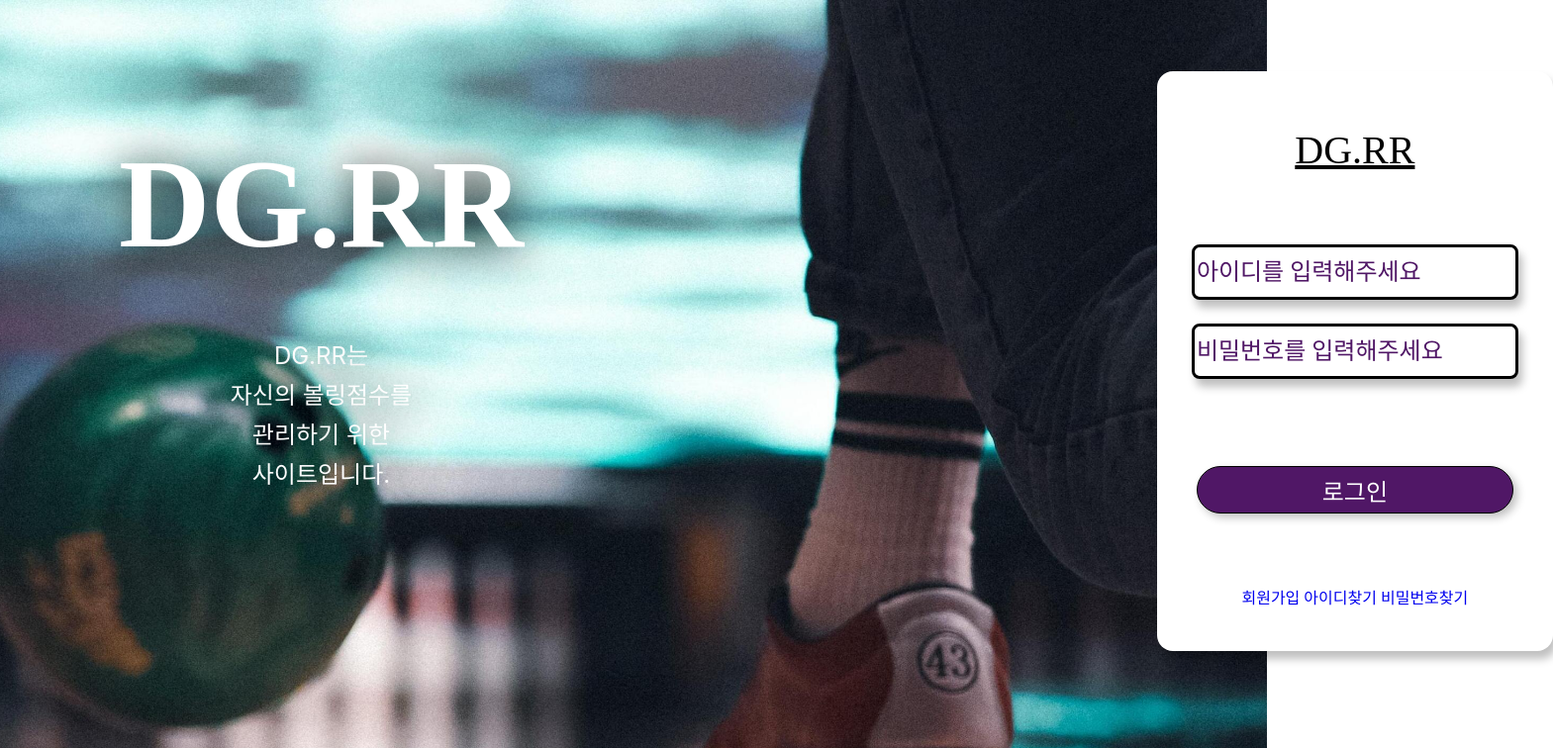
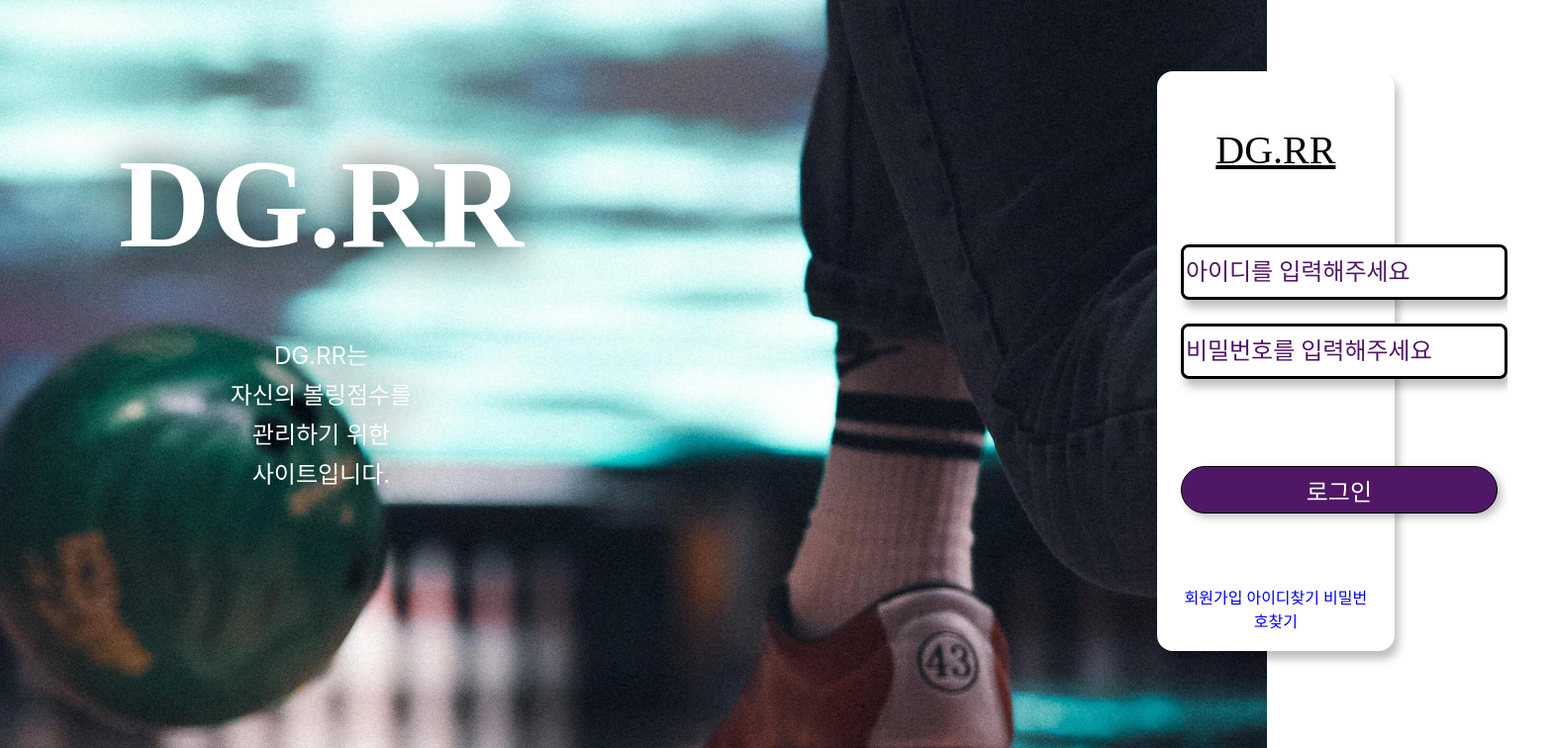
Before and after one commit to Vailish/DGRR, a React (Create React App) app in the folder DGRR/frontend/DGRR-App/: page / in a window 1280 px wide. Shown: the top 756 px of the page at 99% size, 1569 px wide, since content can reach past the window. Built offline with nearby package versions, Linux system fonts and the light colour scheme; a web font is replaced by a local one.

Commit message:
Design : Update LoginComponent

```diff
--- a/DGRR/frontend/DGRR-App/src/scss/Login.scss
+++ b/DGRR/frontend/DGRR-App/src/scss/Login.scss
@@ -47,7 +47,7 @@ body {
     .LoginForm {
       max-width: 700px;
       width: 500px;
-      min-width: 400px;
+      min-width: 240px;
       height: 586px;
       border-radius: 16px;
       margin-top: 72px;
```
